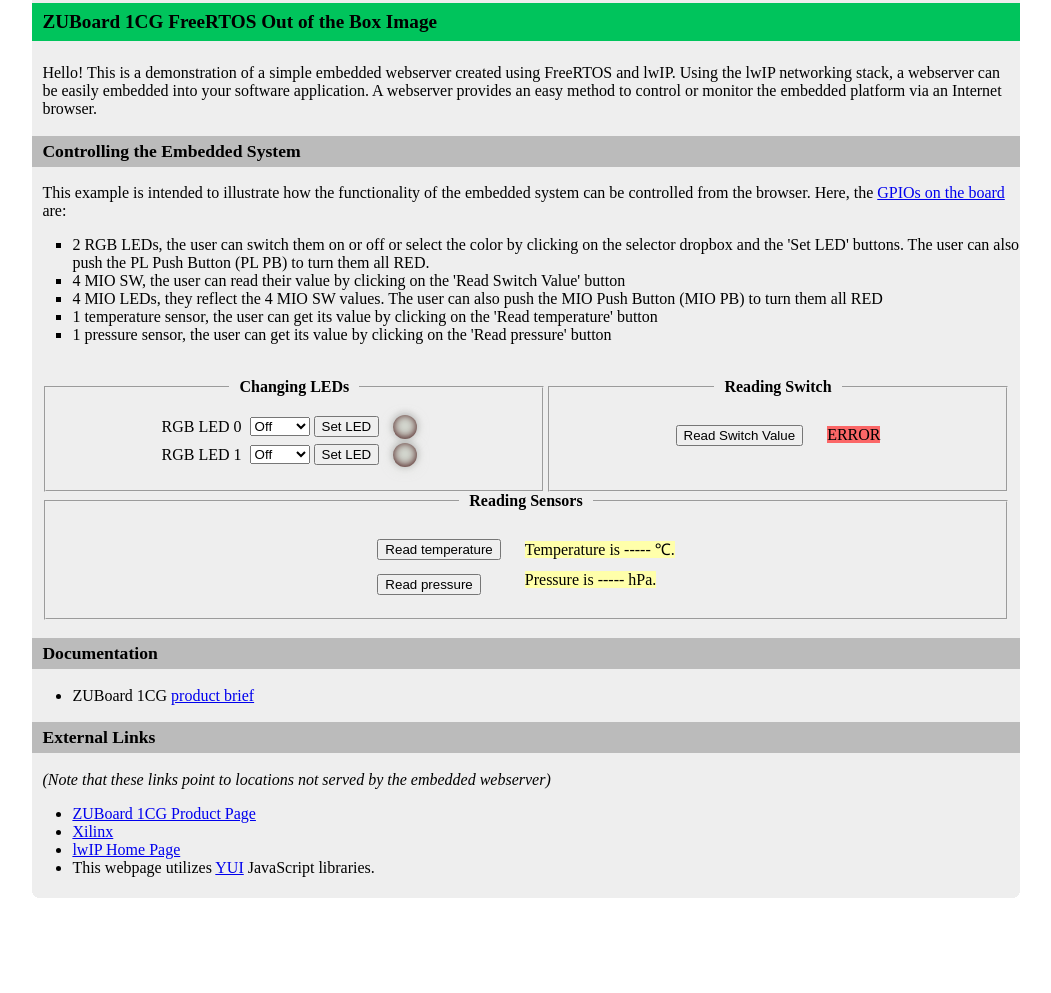
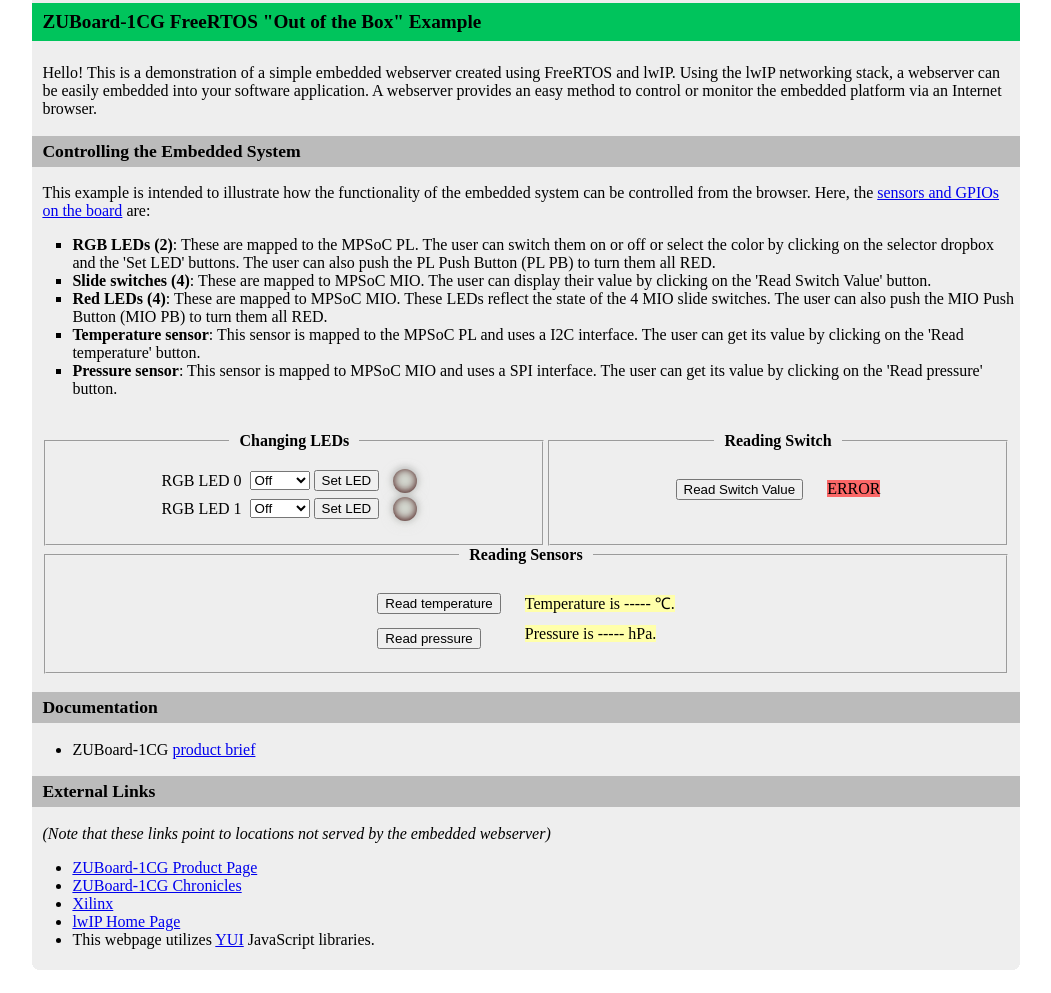
Before and after one commit to Avnet/freertos-oob, a plain HTML site: page sources/webpages/index.html in a window 1280 px wide. Shown: the part 150-1143 px from the top of the page, without its empty margins (114-1165 px from the left). Before the commit the page ends 1071 px from the top, so only its background shows below. Drawn offline with Linux system fonts and the light colour scheme; no server answers.

Commit message:
HTML edits and new board photo

```diff
--- a/sources/webpages/index.html
+++ b/sources/webpages/index.html
@@ -1,7 +1,7 @@
 <!DOCTYPE HTML PUBLIC "-//W3C//DTD HTML 4.01//EN" "http://www.w3.org/TR/html4/strict.dtd">
 <html>
 <head>
-  <title> ZUBoard 1CG FreeRTOS Out of the Box Image </title>
+  <title> ZUBoard-1CG FreeRTOS "Out of the Box" Example </title>
   <link type="text/css" rel="stylesheet" href="css/main.css">
   <script></script>
 </head>
@@ -17,18 +17,18 @@
     <b class="rtop">
       <b class="r1"></b> <b class="r2"></b> <b class="r3"></b> <b class="r4"></b>
     </b>
-    <h1> ZUBoard 1CG FreeRTOS Out of the Box Image </h1>
+    <h1> ZUBoard-1CG FreeRTOS "Out of the Box" Example </h1>
     <p> Hello! This is a demonstration of a simple embedded webserver created using FreeRTOS and lwIP. Using the lwIP networking stack, a webserver can be easily embedded into your software application. A webserver provides an easy method to control or monitor the embedded platform via an Internet browser. </p>
     <h2> Controlling the Embedded System </h2>
     <p>
       This example is intended to illustrate how the functionality of the embedded system can be controlled from the browser.
-      Here, the <a href="images/board.jpg" onclick="return popup('images/board.jpg')">GPIOs on the board</a>  are:
+      Here, the <a href="images/zub1cg_gpios_sensors.jpg" onclick="return popup('images/zub1cg_gpios_sensors.jpg')">sensors and GPIOs on the board</a>  are:
       <ul style="list-style-type:square">
-        <li>2 RGB LEDs, the user can switch them on or off or select the color by clicking on the selector dropbox and the 'Set LED' buttons. The user can also push the PL Push Button (PL PB) to turn them all RED.</li>
-        <li>4 MIO SW, the user can read their value by clicking on the 'Read Switch Value' button</li>
-        <li>4 MIO LEDs, they reflect the 4 MIO SW values. The user can also push the MIO Push Button (MIO PB) to turn them all RED</li>
-        <li>1 temperature sensor, the user can get its value by clicking on the 'Read temperature' button</li>
-        <li>1 pressure sensor, the user can get its value by clicking on the 'Read pressure' button</li>
+        <li><b>RGB LEDs (2)</b>: These are mapped to the MPSoC PL.  The user can switch them on or off or select the color by clicking on the selector dropbox and the 'Set LED' buttons. The user can also push the PL Push Button (PL PB) to turn them all RED.</li>
+        <li><b>Slide switches (4)</b>: These are mapped to MPSoC MIO.  The user can display their value by clicking on the 'Read Switch Value' button.</li>
+        <li><b>Red LEDs (4)</b>: These are mapped to MPSoC MIO.  These LEDs reflect the state of the 4 MIO slide switches. The user can also push the MIO Push Button (MIO PB) to turn them all RED.</li>
+        <li><b>Temperature sensor</b>: This sensor is mapped to the MPSoC PL and uses a I2C interface.  The user can get its value by clicking on the 'Read temperature' button.</li>
+        <li><b>Pressure sensor</b>: This sensor is mapped to MPSoC MIO and uses a SPI interface.  The user can get its value by clicking on the 'Read pressure' button.</li>
       </ul>
       <br>
     </p>
@@ -136,14 +136,15 @@
     <h2> Documentation </h2>
     <p>
       <ul>
-         <li>ZUBoard 1CG <a href="pdfs/ZUBoard_1CG_Product_Brief.pdf" target="_blank"> product brief</a></li>
+         <li>ZUBoard-1CG <a href="pdfs/ZUBoard_1CG_Product_Brief.pdf" target="_blank"> product brief</a></li>
       </ul>
     </p>
     <h2> External Links </h2>
     <p>
       <i> (Note that these links point to locations not served by the embedded webserver)</i>
       <ul>
-        <li> <a href="https://avnet.me/zuboard-1cg" target="_blank">ZUBoard 1CG Product Page</a></li>
+        <li> <a href="https://avnet.me/zuboard-1cg" target="_blank">ZUBoard-1CG Product Page</a></li>
+        <li> <a href="https://avnet.me/zuboard-blog" target="_blank">ZUBoard-1CG Chronicles</a></li>
         <li> <a href="http://www.xilinx.com">Xilinx</a></li>
         <li> <a href="http://savannah.nongnu.org/projects/lwip/">lwIP Home Page</a> </li>
         <li> This webpage utilizes <a href="http://developer.yahoo.com/yui/">YUI</a> JavaScript libraries.
```
Also changed, not shown: sources/webpages/images/board.jpg (deleted).
